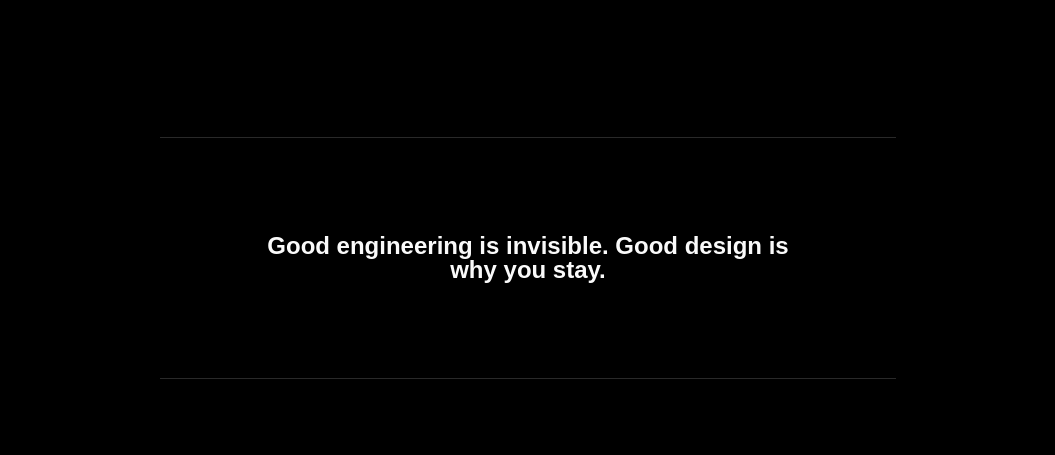
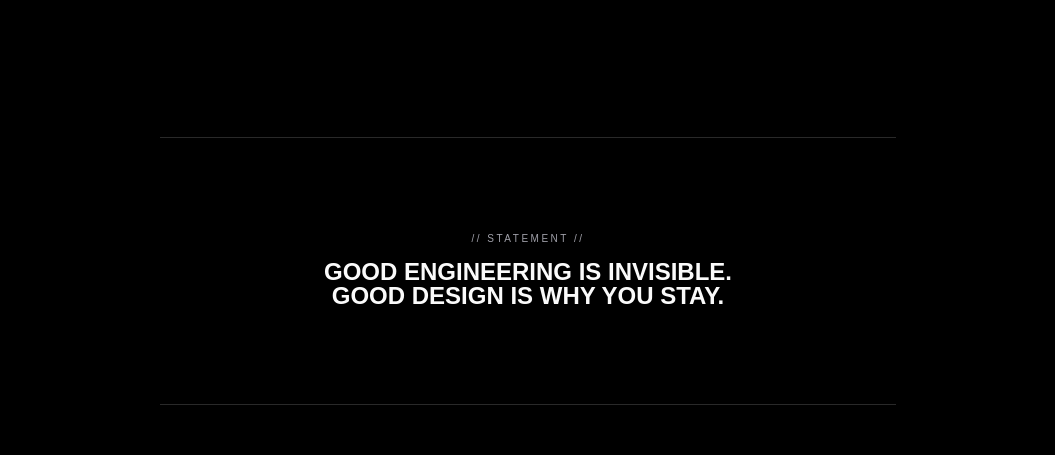
Before and after one commit to tkodev/tkodev-web-v5, a Next.js app: page / in a window 1280 px wide. Shown: the part 1880-2335 px from the top of the page, without its empty margins (112-1167 px from the left). Built offline with nearby package versions, Linux system fonts and the light colour scheme; a web font is replaced by a local one; what tailwind-gradient-mask-image would draw is missing.

Commit message:
feat(home): statement band in the annotation register
Replaces the quote-icon treatment with a display-scale heading line and
an optional expressive accent label, matching the dossier grammar.

```diff
--- a/src/app/page.tsx
+++ b/src/app/page.tsx
@@ -56,7 +56,10 @@ const HomePage = () => {
         />
       </Section>
       <Section id="statement" height="auto" width="sm">
-        <BlockStatement statement="Good engineering is invisible. Good design is why you stay." />
+        <BlockStatement
+          label="// Statement //"
+          statement={'Good engineering is invisible. \nGood design is why you stay.'}
+        />
       </Section>
       <Section id="overview" height="auto" width="md">
         <BlockOverview
--- a/src/components/organisms/block-statement.tsx
+++ b/src/components/organisms/block-statement.tsx
@@ -2,23 +2,30 @@ import { forwardRef, type HTMLAttributes } from 'react'
 import { cn, cva, type VariantProps } from '@/utils/theme'
 
 const styles = {
-  root: cva(['size-full', 'flex items-center justify-center', 'border-y px-4 py-24']),
-  statement: cva('text-h5 font-heading w-3/4 text-center')
+  root: cva([
+    'size-full',
+    'flex flex-col items-center justify-center gap-4',
+    'border-y px-4 py-24'
+  ]),
+  label: cva('text-e4 font-expressive text-muted-foreground uppercase'),
+  statement: cva('text-h5 font-heading text-center whitespace-pre-line uppercase')
 }
 
 type BlockStatementRef = HTMLDivElement
 type BlockStatementProps = HTMLAttributes<BlockStatementRef> &
   VariantProps<typeof styles.root> & {
     statement: string
+    label?: string
   }
 
 const BlockStatement = forwardRef<BlockStatementRef, BlockStatementProps>((props, ref) => {
   // props
-  const { statement, className, ...rest } = props
+  const { statement, label, className, ...rest } = props
 
   // jsx
   return (
     <div ref={ref} className={cn(styles.root({ className }))} {...rest}>
+      {!!label && <div className={cn(styles.label())}>{label}</div>}
       <p className={cn(styles.statement())}>{statement}</p>
     </div>
   )
```
